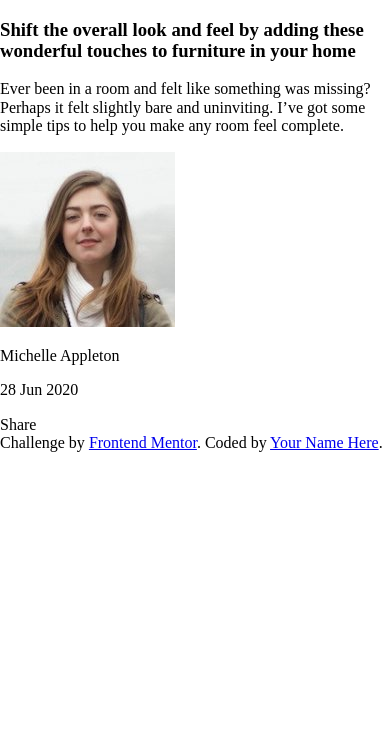
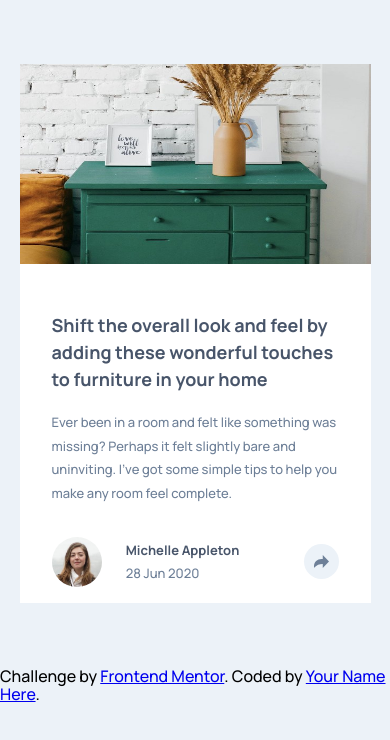
Before and after one commit to jmmrobin/article-preview-component, a website: page index.html in a window 390 px wide. Drawn offline with nearby package versions, Linux system fonts and the light colour scheme; files that its build step writes are made by us from their sources.

Commit message:
Finish mobile layout design for card

```diff
--- a/index.html
+++ b/index.html
@@ -14,8 +14,9 @@
 <body>
 
   <div class="card">
-    <!-- FIXME: <img src="./images/drawers.jpg"
-      alt="image showing a a green drawer with a brown vase and a picture frame with the word 'Love will keep us alive'"> -->
+    <img src="./images/drawers.jpg"
+      alt="image showing a a green drawer with a brown vase and a picture frame with the word 'Love will keep us alive'"
+      class="card__image">
     <div class="card__content">
 
       <h3 class="card__heading">Shift the overall look and feel by adding these wonderful
@@ -33,7 +34,10 @@
           <p class="card__author">Michelle Appleton</p>
           <p class="card__date">28 Jun 2020</p>
         </div>
-        Share
+
+        <div class="card__share-bg">
+          <img src="./images/icon-share.svg" class="card__share">
+        </div>
       </footer>
     </div>
 
--- /dev/null
+++ b/scss/_styles.scss
@@ -0,0 +1,96 @@
+:root {
+  --light-grayish-blue: hsl(210, 46%, 95%);
+  --grayish-blue: hsl(212, 23%, 69%);
+  --desaturated-dark-blue: hsl(214, 17%, 51%);
+  --dark-grayish-blue: hsl(217, 19%, 35%);
+}
+
+body {
+  background-color: hsl(210, 46%, 95%);
+  font-family: "Manrope", -apple-system, BlinkMacSystemFont, "Segoe UI", Roboto,
+    Oxygen, Ubuntu, Cantarell, "Open Sans", "Helvetica Neue", sans-serif;
+}
+
+p {
+  margin: 0;
+}
+
+.card {
+  width: 90%;
+  margin: 64px auto 64px;
+  border-radius: 10px;
+
+  &__content {
+    background: white;
+    padding: 32px 32px 16px 32px;
+    margin-top: -5px;
+  }
+
+  &__image {
+    width: 100%;
+    height: 200px;
+  }
+
+  &__heading,
+  &__author {
+    color: var(--dark-grayish-blue);
+    font-weight: 700;
+  }
+
+  &__description,
+  &__date {
+    color: var(--desaturated-dark-blue);
+    font-weight: 500;
+  }
+
+  &__description,
+  &__author,
+  &__date {
+    font-size: 13px;
+  }
+
+  &__author,
+  &__date {
+    margin-left: -40px;
+  }
+
+  &__heading {
+    font-size: 18px;
+    line-height: 1.5;
+  }
+
+  &__description {
+    line-height: 1.8;
+  }
+
+  &__author-image {
+    border-radius: 50%;
+    width: 50px;
+    height: 50px;
+  }
+
+  &__author {
+    margin-bottom: 8px;
+  }
+
+  &__footer {
+    display: flex;
+    align-items: center;
+    justify-content: space-between;
+    margin-top: 32px;
+  }
+
+  &__share {
+    display: block;
+  }
+
+  &__share-bg {
+    height: 35px;
+    width: 35px;
+    border-radius: 50%;
+    background: var(--light-grayish-blue);
+    display: flex;
+    justify-content: center;
+    align-items: center;
+  }
+}
--- a/scss/main.scss
+++ b/scss/main.scss
@@ -1 +1,3 @@
 @import "reset";
+
+@import "styles";
```
